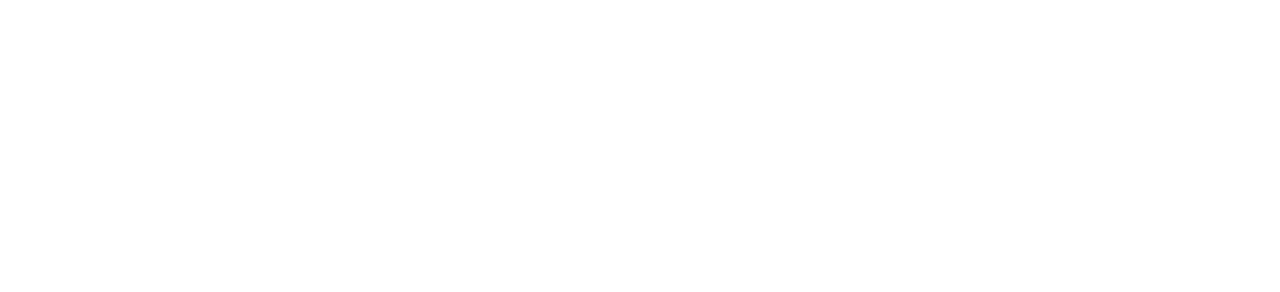
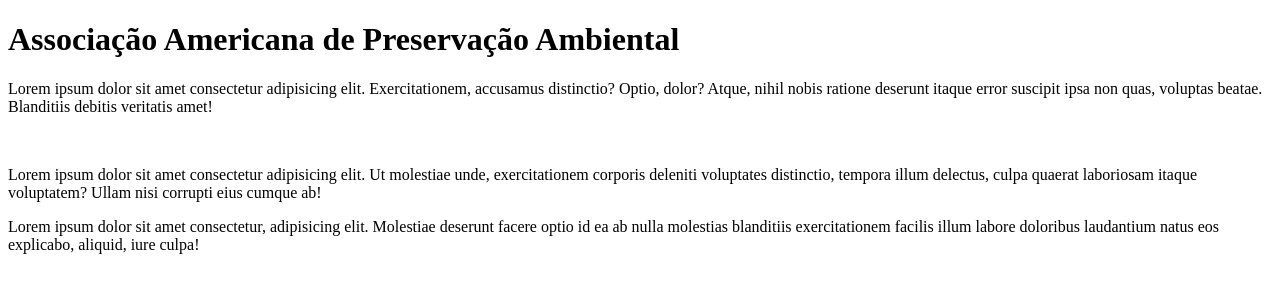
Before and after one commit to Kreusch-Leo/aapa, a plain HTML site: page index.html in a window 1280 px wide. Drawn offline with Linux system fonts and the light colour scheme.

Commit message:
structure

```diff
--- a/index.html
+++ b/index.html
@@ -10,14 +10,19 @@
 <body>
 
     <header>
-        <h1></h1>
+        <h1>Associação Americana de Preservação Ambiental</h1>
     </header>
 
     <main>
-        <p></p>
+        <p>Lorem ipsum dolor sit amet consectetur adipisicing elit. Exercitationem, accusamus distinctio? Optio, dolor? Atque, nihil nobis ratione deserunt itaque error suscipit ipsa non quas, voluptas beatae. Blanditiis debitis veritatis amet!</p>
+        <img src="" alt="">
+        <p>Lorem ipsum dolor sit amet consectetur adipisicing elit. Ut molestiae unde, exercitationem corporis deleniti voluptates distinctio, tempora illum delectus, culpa quaerat laboriosam itaque voluptatem? Ullam nisi corrupti eius cumque ab!
+        </p>
+        <p>Lorem ipsum dolor sit amet consectetur, adipisicing elit. Molestiae deserunt facere optio id ea ab nulla molestias blanditiis exercitationem facilis illum labore doloribus laudantium natus eos explicabo, aliquid, iure culpa!
+        </p>
     </main>
     <footer>
-
+        <p></p>
     </footer>
 
 </body>
--- a/style.css
+++ b/style.css
@@ -7,3 +7,15 @@ main{
 footer{
 
 }
+
+img{
+
+}
+
+p{
+
+}
+
+h1{
+
+}
```
